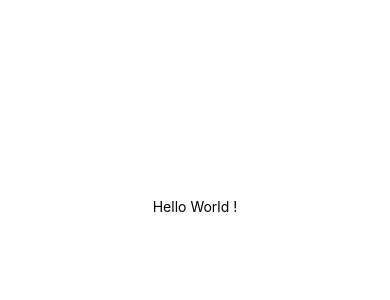
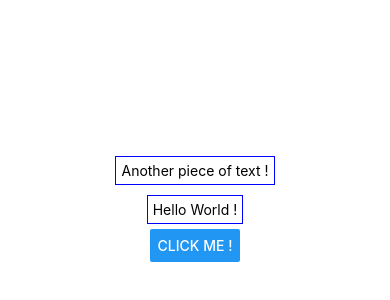
Before and after one commit to Rfun-dev/learn-react-native, a React Native app: screen / in a window 390 px wide. Shown: the part 216-516 px from the top of the page. Built offline with nearby package versions, Linux system fonts and the light colour scheme.

Commit message:
menambahkan component

```diff
--- a/App.js
+++ b/App.js
@@ -1,11 +1,14 @@
 import { StatusBar } from 'expo-status-bar';
-import { StyleSheet, Text, View } from 'react-native';
+import { StyleSheet, Text, View, Button  } from 'react-native';
 
 export default function App() {
   return (
     <View style={styles.container}>
-      <Text>Hello World !</Text>
-      <StatusBar style="auto" />
+      <View>
+        <Text style={styles.dummyText}>Another piece of text !</Text>
+      </View>
+      <Text style={styles.dummyText}>Hello World !</Text>
+      <Button title="click me !"/>
     </View>
   );
 }
@@ -17,4 +20,11 @@
     alignItems: 'center',
     justifyContent: 'center',
   },
+
+  dummyText : {
+    borderWidth: 1,
+    borderColor: "blue",
+    margin: 5,
+    padding: 5,
+  }
 });
```
